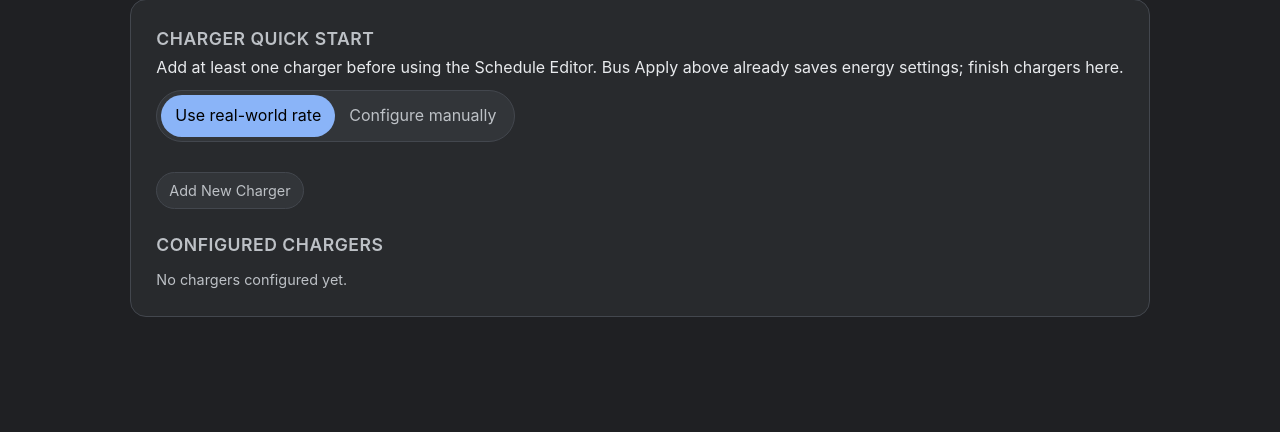
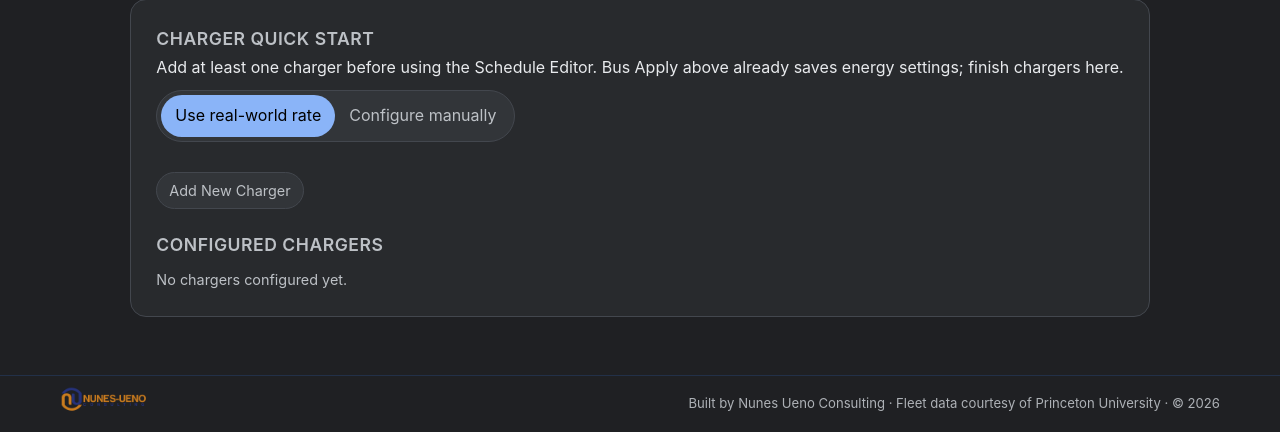
Before and after one commit to pakira70/EV_Bus_Sim, a Flask app: page / in a window 1280 px wide. Shown: the part 1411-1843 px from the top of the page. Before the commit the page ends 1728 px from the top, so only its background shows below. Run offline with Flask 3, Linux system fonts and the light colour scheme.

Commit message:
Add NUC footer partial, favicon, and wire templates for Render
- Add _nu_footer.html include on config and schedule editor; styles in style.css
- Editor: body.editor-page wrapper, footer gutter, remove extra bottom padding
- Add nu-flavicon.png; index/editor link rel=icon
- nu-logo-narrow.png already in repo for footer image

Made-with: Cursor

```diff
--- a/bus_sim_back/static/css/style.css
+++ b/bus_sim_back/static/css/style.css
@@ -496,3 +496,43 @@ html, body { min-height: 100%; }
 body { display: flex; flex-direction: column; }
 .container { flex: 1 0 auto; }
 .site-footer { flex: 0 0 auto; }
+
+/* Nunes-Ueno footer: linked logo + centered attribution */
+.site-footer--nu {
+    margin-top: 20px;
+    padding: 10px 0;
+}
+
+.site-footer__inner--nu {
+    max-width: 1200px;
+    margin: 0 auto;
+    padding: 0 20px;
+    display: flex;
+    align-items: center;
+    gap: 16px;
+}
+
+.site-footer__nu-text {
+    margin: 0;
+    font-size: 0.82rem;
+    line-height: 1.45;
+    color: var(--color-text-secondary);
+}
+
+.site-footer__nu-link {
+    display: inline-block;
+    flex-shrink: 0;
+    opacity: 0.88;
+    transition: opacity 0.2s ease;
+}
+
+.site-footer__nu-link:hover {
+    opacity: 1;
+}
+
+.site-footer__nu-logo {
+    height: 28px;
+    width: auto;
+    display: inline-block;
+    vertical-align: baseline;
+}
--- /dev/null
+++ b/bus_sim_back/templates/_nu_footer.html
@@ -0,0 +1,8 @@
+<footer class="site-footer site-footer--nu" role="contentinfo">
+  <div class="site-footer__inner site-footer__inner--nu">
+    <a class="site-footer__nu-link" href="https://www.nunes-ueno.com/" target="_blank" rel="noopener noreferrer" aria-label="Nunes-Ueno Consulting">
+      <img class="site-footer__nu-logo" src="{{ url_for('static', filename='img/nu-logo-narrow.png') }}" alt="" width="178" height="28" loading="lazy" />
+    </a>
+    <p class="site-footer__nu-text">Built by Nunes Ueno Consulting · Fleet data courtesy of Princeton University · © 2026</p>
+  </div>
+</footer>
--- a/bus_sim_back/templates/index.html
+++ b/bus_sim_back/templates/index.html
@@ -4,6 +4,7 @@
     <meta charset="UTF-8">
     <meta name="viewport" content="width=device-width, initial-scale=1.0">
     <title>EV Bus Energy Simulator - Config</title>
+    <link rel="icon" href="{{ url_for('static', filename='img/nu-flavicon.png') }}" type="image/png">
     <link rel="stylesheet" href="{{ url_for('static', filename='css/style.css') }}">
 </head>
 <body>
@@ -143,6 +144,8 @@
         </div>
     </div>
 
+    {% include '_nu_footer.html' %}
+
     <script src="{{ url_for('static', filename='js/script.js') }}"></script>
 </body>
 </html>
```
Also changed, not shown: bus_sim_back/static/css/editor_style.css (+17 -0 lines), bus_sim_back/templates/run_cut_editor.html (+3 -15 lines), bus_sim_back/static/img/nu-flavicon.png (added).
